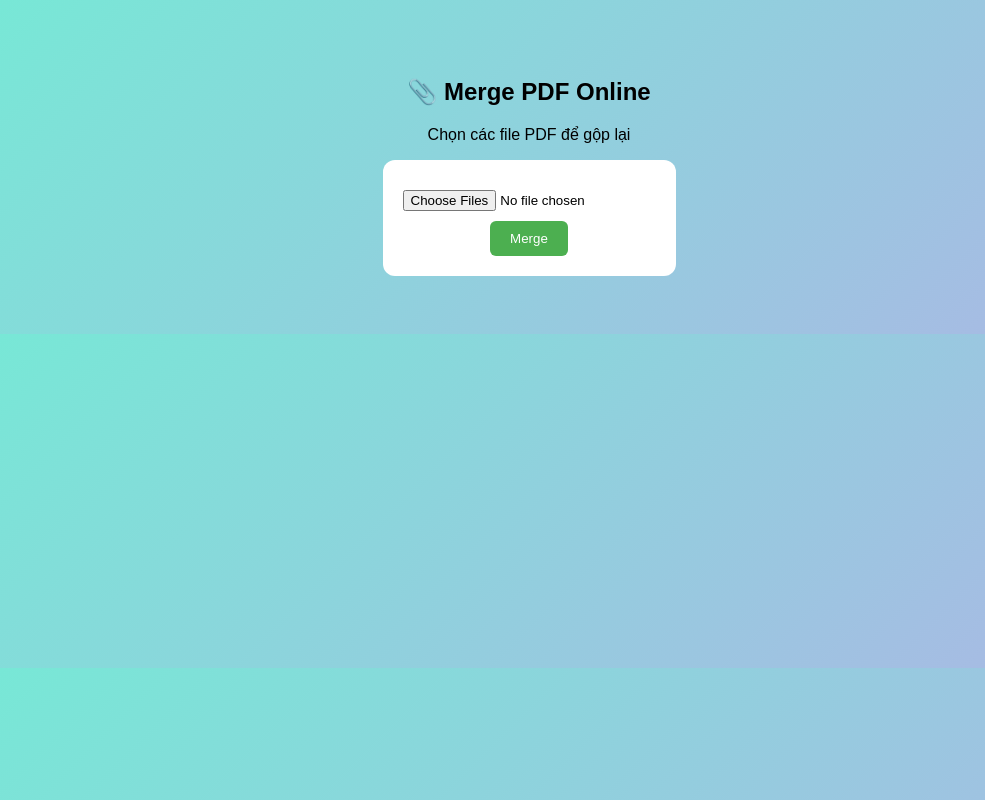
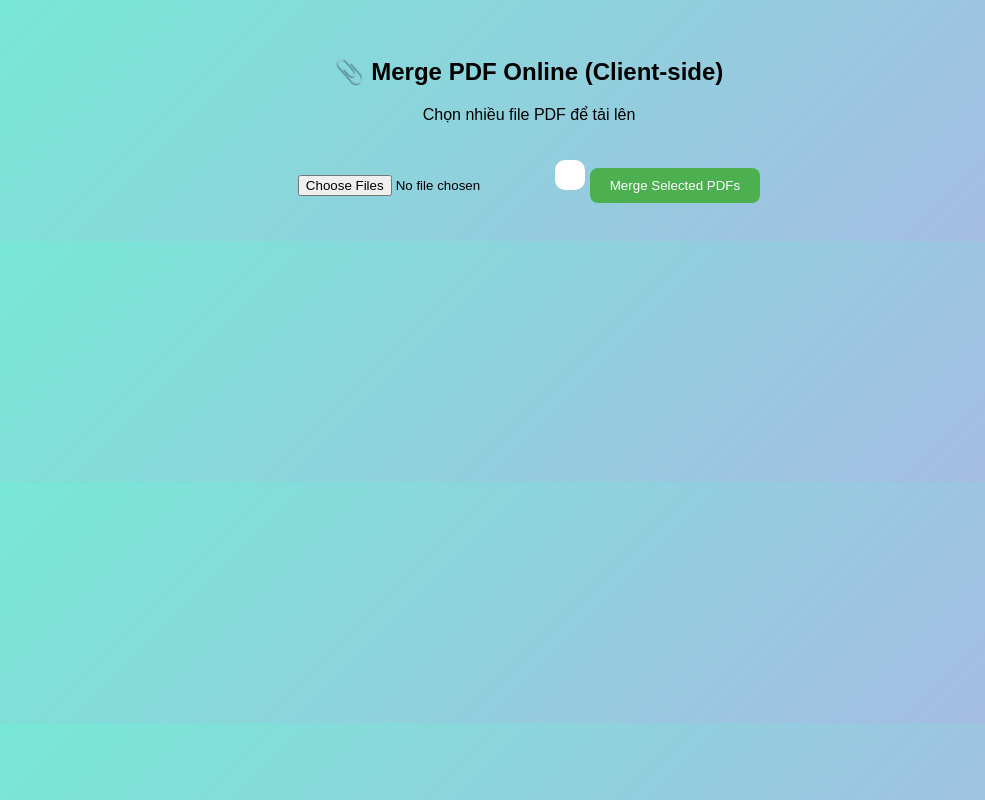
Before and after one commit to minhsang25/merge-pdf-app, a plain HTML site: page templates/index.html in a window 1280 px wide. Shown: the whole page, without its empty margins (111-1096 px from the left). Drawn offline with Linux system fonts and the light colour scheme.

Commit message:
Update index.html

```diff
--- a/templates/index.html
+++ b/templates/index.html
@@ -3,29 +3,34 @@
 <head>
   <meta charset="UTF-8">
   <meta name="viewport" content="width=device-width, initial-scale=1.0">
-  <title>Merge PDF App</title>
+  <title>Merge PDF Online</title>
+  <script src="https://unpkg.com/pdf-lib/dist/pdf-lib.min.js"></script>
+  <script defer src="script.js"></script>
   <style>
     body {
       font-family: Arial, sans-serif;
+      background: linear-gradient(135deg, #74ebd5, #ACB6E5);
+      padding: 30px;
       text-align: center;
-      background: linear-gradient(135deg, #74ebd5 0%, #ACB6E5 100%);
-      padding: 50px;
     }
-    form {
+    .file-list {
+      margin-top: 20px;
+      display: inline-block;
+      text-align: left;
       background: white;
-      padding: 20px;
-      border-radius: 12px;
-      display: inline-block;
+      padding: 15px;
+      border-radius: 10px;
     }
-    input[type="file"] {
-      margin: 10px 0;
+    .file-item {
+      margin: 5px 0;
     }
     button {
+      margin-top: 20px;
       background-color: #4CAF50;
+      border: none;
       color: white;
-      border: none;
       padding: 10px 20px;
-      border-radius: 6px;
+      border-radius: 8px;
       cursor: pointer;
     }
     button:hover {
@@ -34,11 +39,12 @@
   </style>
 </head>
 <body>
-  <h2>📎 Merge PDF Online</h2>
-  <p>Chọn các file PDF để gộp lại</p>
-  <form method="post" enctype="multipart/form-data">
-    <input type="file" name="pdf_files" multiple accept=".pdf"><br>
-    <button type="submit">Merge</button>
-  </form>
+  <h2>📎 Merge PDF Online (Client-side)</h2>
+  <p>Chọn nhiều file PDF để tải lên</p>
+
+  <input type="file" id="pdfFiles" multiple accept="application/pdf">
+  <div class="file-list" id="fileList"></div>
+
+  <button id="mergeBtn">Merge Selected PDFs</button>
 </body>
 </html>
```
